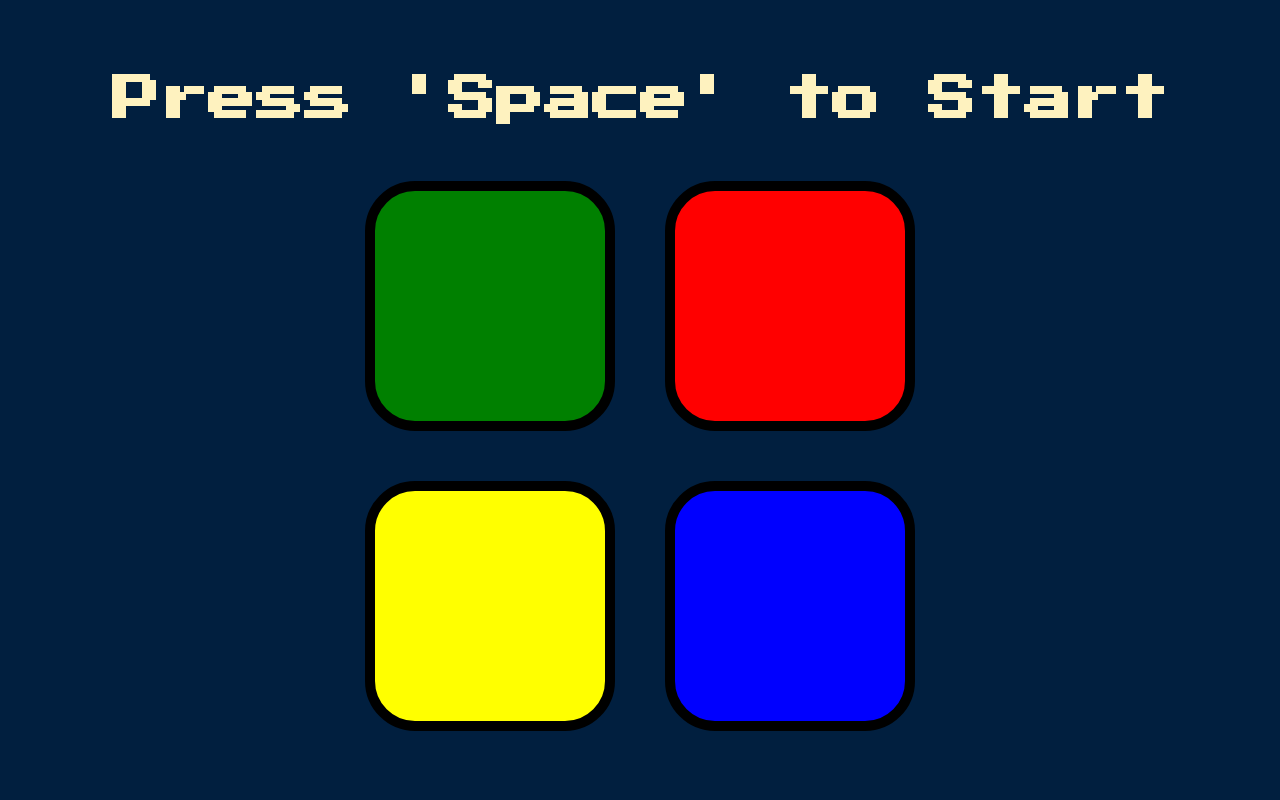
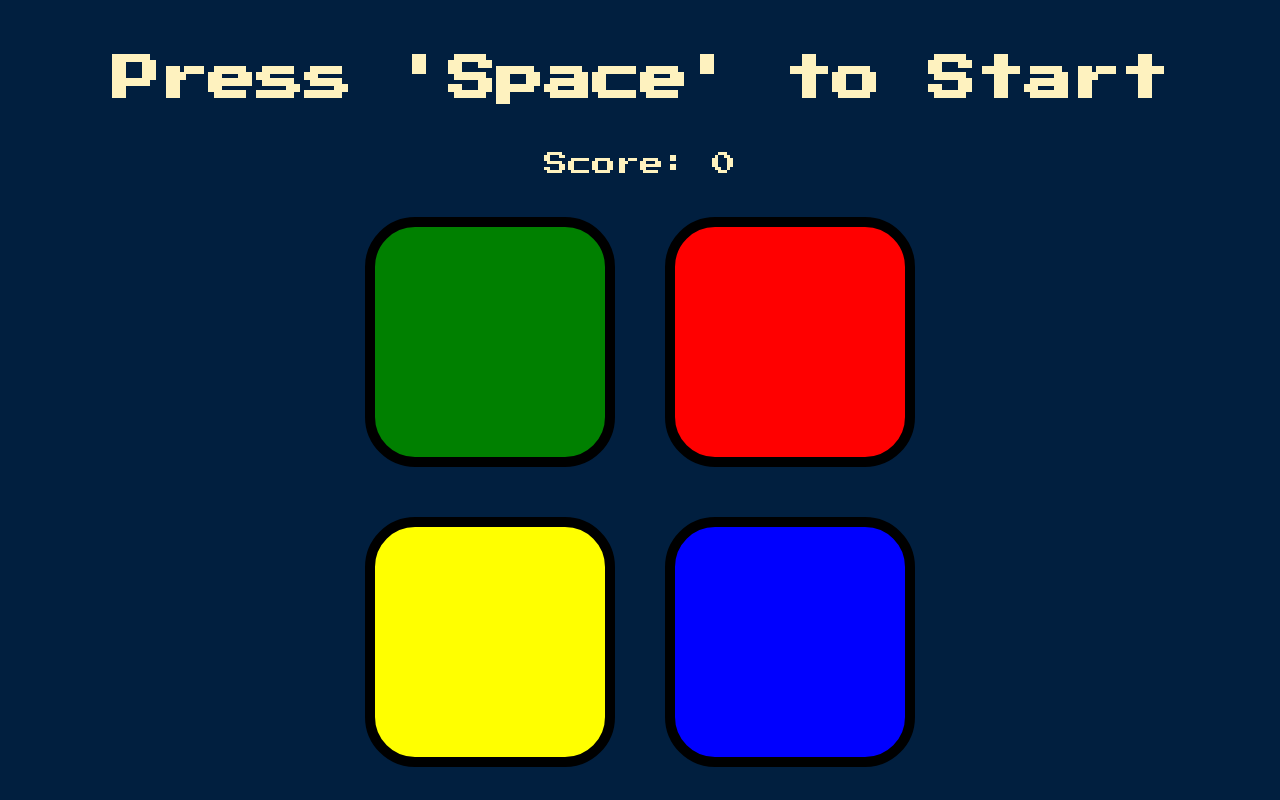
Before and after one commit to Biggboss7/Simon-Game, a plain HTML site: page index.html in a window 1280 px wide. Drawn offline with Linux system fonts and the light colour scheme.

Commit message:
Creates and Style Structure of Scoring Elements

```diff
--- a/index.html
+++ b/index.html
@@ -21,12 +21,28 @@
   </head>
 
   <body>
-    <h1>Press "Space" to Start</h1>
+    <div class="overlay hidden">
+      <p class="big--heading">
+        Congratulations 🎺🎺!
+        <br /><br />
+        Your Highscore is:
+        <br /><br />
+        <span id="highscore"></span>
+      </p>
+    </div>
+    <div class="game--container">
+      <h1 class="big--heading">Press "Space" to Start</h1>
+
+      <div class="current--score__container">
+        Score: <span class="current--score">0</span>
+      </div>
+
       <section class="game-arena">
         <button id="green-id" class="btn green"></button>
         <button id="red-id" class="btn red"></button>
         <button id="yellow-id" class="btn yellow"></button>
         <button id="blue-id" class="btn blue"></button>
       </section>
+    </div>
   </body>
 </html>
--- a/style.css
+++ b/style.css
@@ -22,8 +22,8 @@ body {
   background-color: var(--navy);
 }
 
-h1 {
-  margin: 2rem 0;
+.big--heading {
+  margin: 3rem 0;
   font-size: 3rem;
   color: var(--cream);
   text-align: center;
@@ -36,6 +36,13 @@ h1 {
   display: grid;
   grid-template-columns: repeat(2, 1fr);
   grid-template-rows: repeat(2, 1fr);
+}
+
+.current--score__container {
+  margin-bottom: 1rem;
+  font-size: 1.5rem;
+  color: var(--cream);
+  text-align: center;
 }
 
 .btn {
@@ -77,6 +84,10 @@ h1 {
   background-color: red;
 }
 
+.hidden {
+  display: none;
+}
+
 @media only screen and (max-width: 900px) {
   h1 {
     font-size: 2rem;
```
Lines whose indentation alone changed are shown as unchanged.
